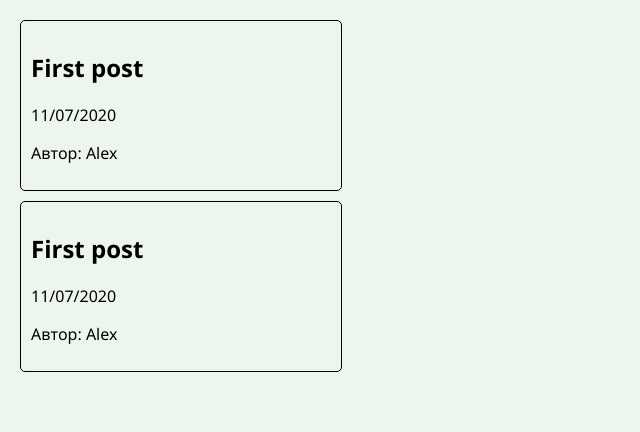
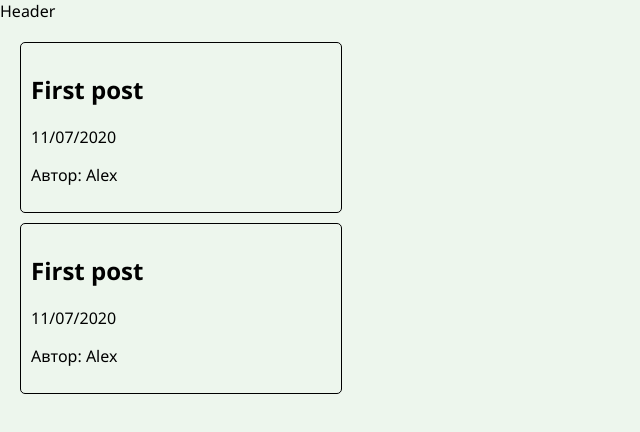
Before and after one commit to madjack99/WYSIWYG-blog, a React (Create React App) app in the folder client/: page /posts in a window 1280 px wide. Shown: the top 432 px of the page, without its empty margins (0-640 px from the left). Built offline with nearby package versions, Linux system fonts and the light colour scheme.

Commit message:
feat: add PostsListPage

```diff
--- a/client/src/App.js
+++ b/client/src/App.js
@@ -6,6 +6,7 @@ import store from './store';
 import Signup from './components/auth/Signup';
 import Login from './components/auth/Login';
 import PostsList from './components/posts/PostsList';
+import PostsListPage from './pages/PostsListPage';
 
 function App() {
   return (
@@ -18,7 +19,7 @@ function App() {
           <Login />
         </Route>
         <Route path='/posts'>
-          <PostsList />
+          <PostsListPage />
         </Route>
       </Router>
     </Provider>
--- /dev/null
+++ b/client/src/components/layout/Header.jsx
@@ -0,0 +1,7 @@
+import React from 'react';
+
+const Header = () => {
+  return <div>Header</div>;
+};
+
+export default Header;
--- a/client/src/components/posts/postsListStyle.js
+++ b/client/src/components/posts/postsListStyle.js
@@ -7,6 +7,10 @@ export const Li = styled.li`
   border: 1px solid black;
   border-radius: 5px;
   cursor: pointer;
+  &:hover {
+    background: lemonchiffon;
+    color: rebeccapurple;
+  }
 `;
 
 export const Ul = styled.ul`
--- /dev/null
+++ b/client/src/pages/PostsListPage.jsx
@@ -0,0 +1,14 @@
+import React from 'react';
+import Header from '../components/layout/Header';
+import PostsList from '../components/posts/PostsList';
+
+const PostsListPage = () => {
+  return (
+    <div>
+      <Header />
+      <PostsList />
+    </div>
+  );
+};
+
+export default PostsListPage;
```
